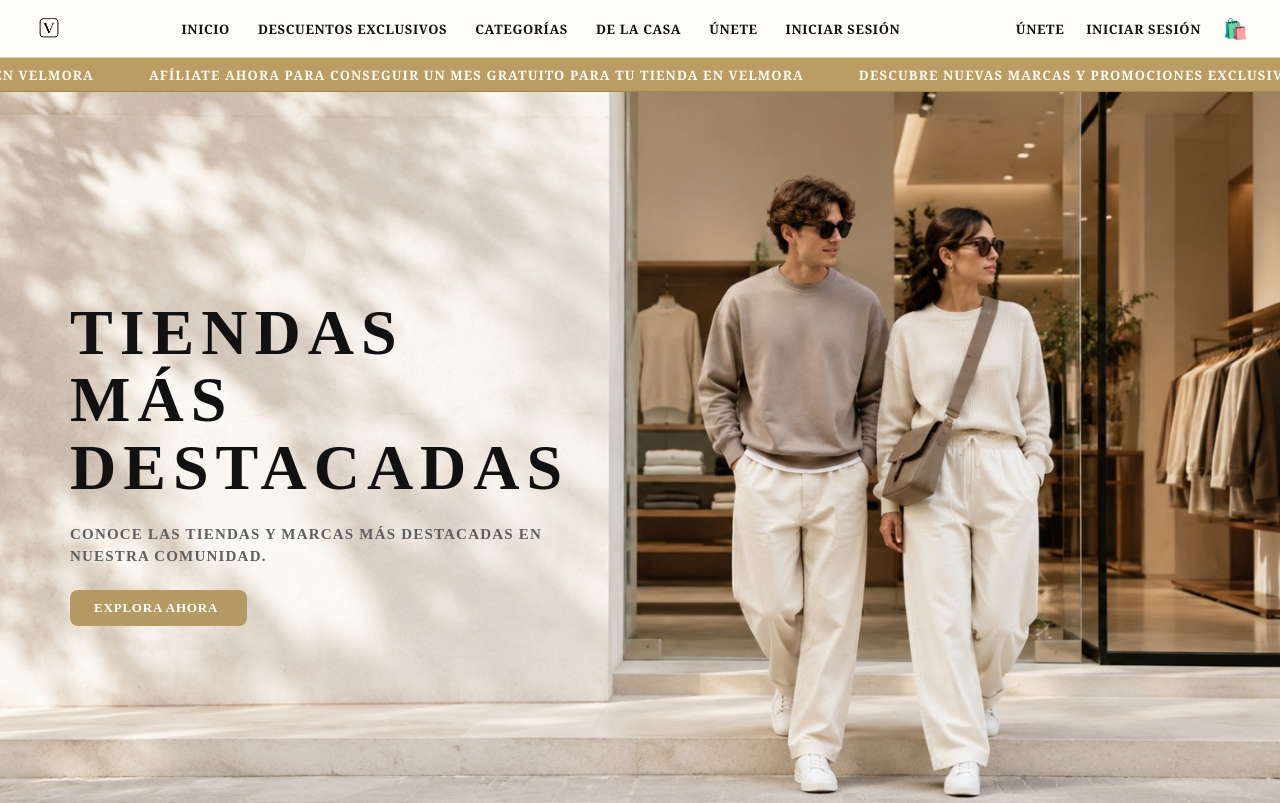
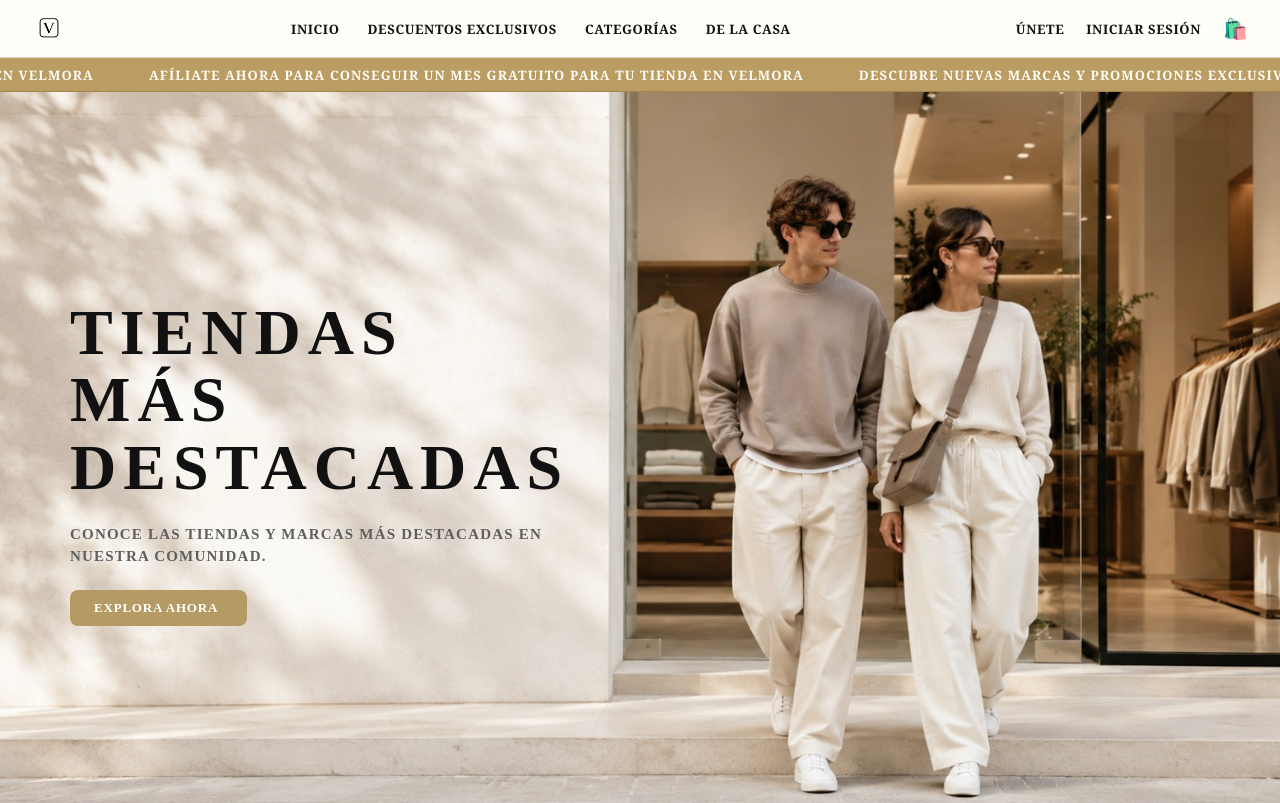
Before and after one commit to jrromeroberto-commits/VelmoraWeb, a React (Vite) app: page / in a window 1280 px wide. Shown: the top 803 px of the page. Built offline with nearby package versions, Linux system fonts and the light colour scheme.

Commit message:
Cambios de header y responsive

```diff
--- a/src/componentes/Header.jsx
+++ b/src/componentes/Header.jsx
@@ -20,8 +20,12 @@ function Header() {
         <a href="#descuentos" onClick={closeMenu}>Descuentos exclusivos</a>
         <a href="#categorias" onClick={closeMenu}>Categorías</a>
         <a href="#casa" onClick={closeMenu}>De la casa</a>
-        <Link to="/registro" onClick={closeMenu}>Únete</Link>
-        <Link to="/login" onClick={closeMenu}>Iniciar sesión</Link>
+        <Link to="/registro" onClick={closeMenu} className="mobile-only">
+          Únete
+        </Link>
+        <Link to="/login" onClick={closeMenu} className="mobile-only">
+          Iniciar sesión
+        </Link>
       </nav>
 
       <div className="header-actions">
--- a/src/index.css
+++ b/src/index.css
@@ -89,6 +89,10 @@ button {
   padding: 0;
   cursor: pointer;
 }
+
+   .mobile-only {
+    display: none;
+  }
 
 .hamburger{
   display: none;
@@ -674,6 +678,10 @@ button {
   .header-actions >a{
     display: none;
   }
+
+  .mobile-only {
+    display: block;
+  }
   /* menu hamburguesa tablet */
   .hamburger{
     display: block;
```
